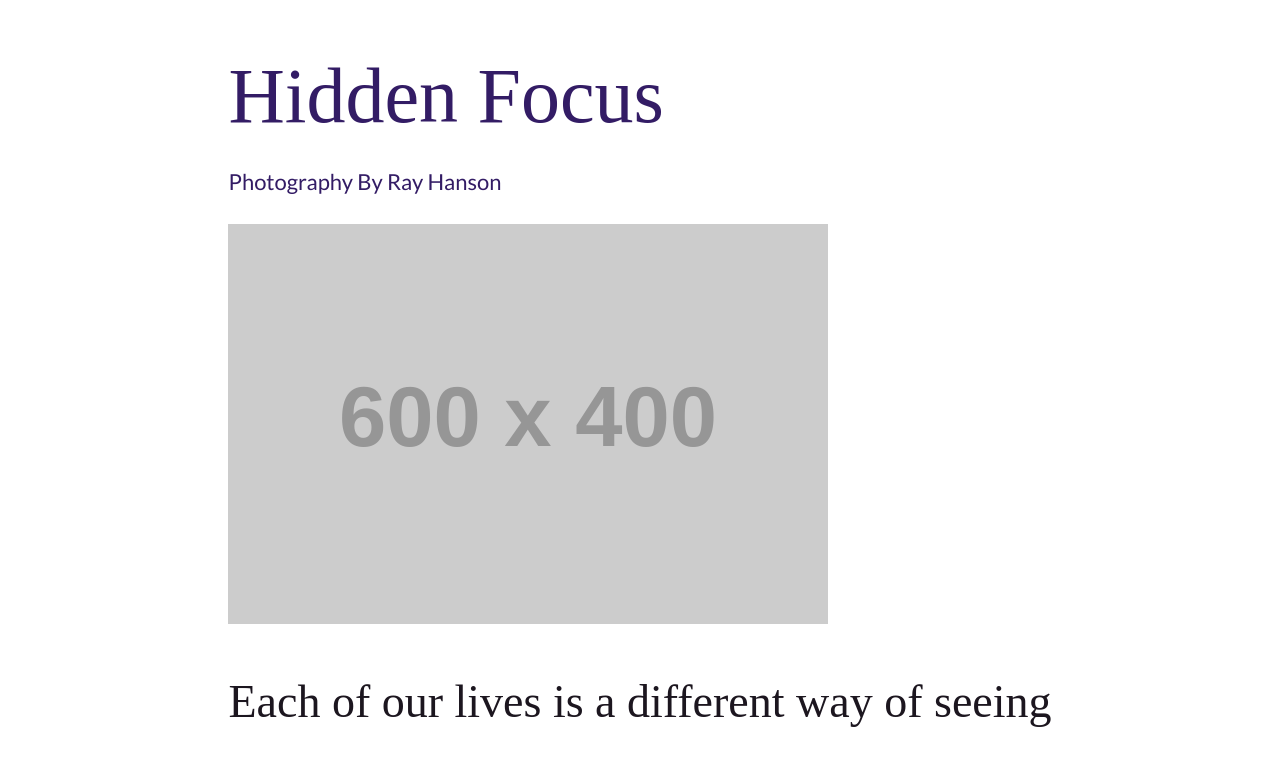
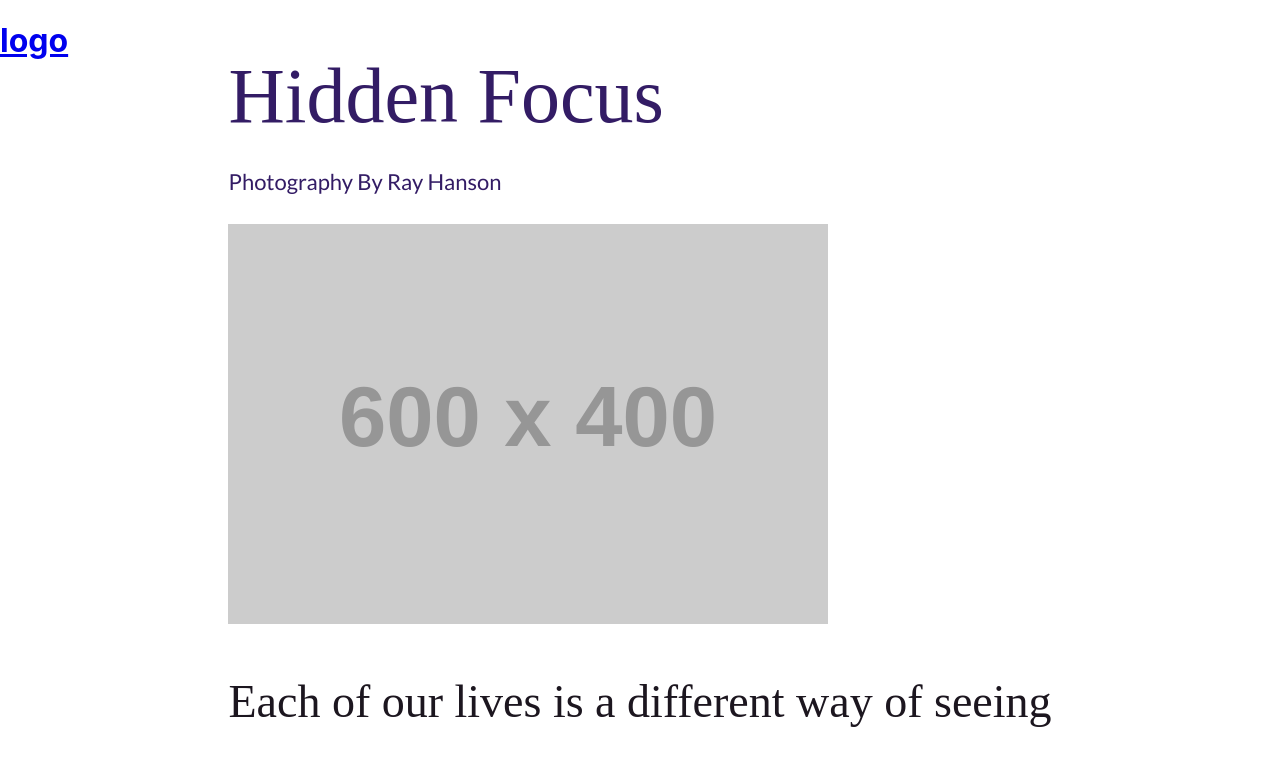
Before and after one commit to amelrc/HiddenFocus, a React (Create React App) app: page / in a window 1280 px wide. Shown: the top 766 px of the page. Built offline with nearby package versions, Linux system fonts and the light colour scheme; a web font is replaced by a local one.

Commit message:
added header

```diff
--- a/package.json
+++ b/package.json
@@ -2,6 +2,7 @@
   "name": "hidden_focus",
   "version": "0.1.0",
   "private": true,
+  "homepage": "https://github.com/amelrc/hidden_focus",
   "dependencies": {
     "@testing-library/jest-dom": "^5.11.6",
     "@testing-library/react": "^11.1.2",
@@ -17,6 +18,8 @@
   },
   "scripts": {
     "start": "react-scripts start",
+    "predeploy": "npm run build",
+   "deploy": "gh-pages -d build",
     "build": "react-scripts build",
     "test": "react-scripts test",
     "eject": "react-scripts eject"
--- a/src/App.js
+++ b/src/App.js
@@ -9,6 +9,7 @@ import { Shows } from "./components/Shows";
 import { WhatNow } from "./components/WhatNow";
 import { Acknowledgements } from "./components/Acknowledgements";
 import Loader from "./components/Loader";
+import { Header } from "./components/Headers";
 
 const AppWrapper = styled.div`
   display: flex;
@@ -20,6 +21,8 @@ function App() {
   return (
     <HashRouter>
       <div>
+        <Header />
+        {/* <Header open={open} setOpen={setOpen} /> */}
         <AppWrapper>
           <Switch>
             <Route exact path="/" component={Home} />
--- /dev/null
+++ b/src/components/Headers.jsx
@@ -0,0 +1,38 @@
+import React from 'react';
+import { NavLink } from 'react-router-dom';
+import styled from 'styled-components';
+// import Logo from '../images/AC-logo.png';
+// import { Menu } from './menu';
+// import { Burger } from './burger';
+
+// const AClogo = styled.img`
+// 	width: 60px;
+// 	top: 1em;
+// 	left: 2rem;
+// 	cursor: ${({ open }) => (open ? 'initial' : 'pointer')};
+// 	position: absolute;
+// 	opacity: ${({ open }) => (open ? '0' : '1')};
+// `;
+const HeaderWrapper = styled.div`
+	height: 70px;
+	width: 98%;
+	position: fixed;
+	top: 0;
+`;
+export const Header = (props) => {
+	const { open, setOpen } = props;
+	return (
+		<>
+			<HeaderWrapper>
+				<NavLink to='/'>
+                    {/* <AClogo open={open} src={} alt='logo' /> */}
+                    <h1>logo</h1>
+				</NavLink>
+				<div>
+					{/* <Burger open={open} setOpen={setOpen} />
+					<Menu open={open} setOpen={setOpen} /> */}
+				</div>
+			</HeaderWrapper>
+		</>
+	);
+};
```
